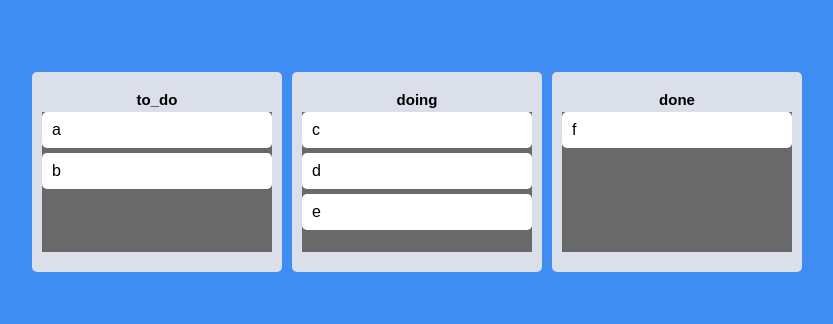
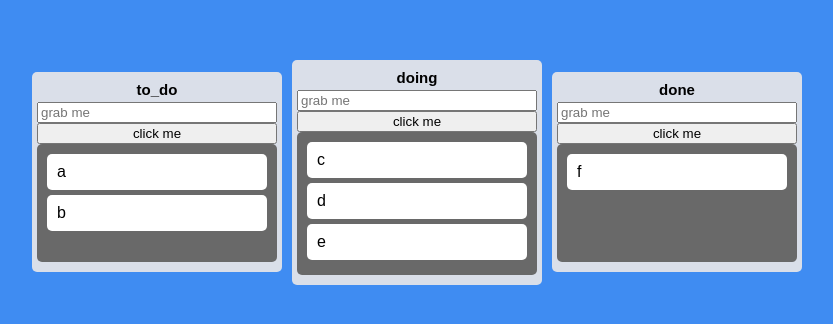
Before and after one commit to Sunnies-Memo/To-do-app-frontend, a React (Create React App) app: page /todos in a window 1280 px wide. Shown: the part 228-552 px from the top of the page, without its empty margins (223-1056 px from the left). Built offline with nearby package versions, Linux system fonts and the light colour scheme.

Commit message:
#7.13 Refs

```diff
--- a/src/components/Board.tsx
+++ b/src/components/Board.tsx
@@ -1,6 +1,6 @@
 import { Droppable } from "react-beautiful-dnd";
 import DragableCard from "./DragableCard";
-import React from "react";
+import React, { useRef } from "react";
 import { styled } from "styled-components";
 
 interface IAreaProps{
@@ -12,6 +12,8 @@ const Area = styled.div<IAreaProps>`
     background-color: ${props => props.isDraggingOver? "blue" : props.isDraggingFromThis? "red" : "dimgray"};
     flex-grow: 1;
     transition: background-color .3s ease-in-out;
+    padding: 10px;
+    border-radius: 5px;
 `
 const Title = styled.div`
     display: flex;
@@ -26,8 +28,7 @@ const Title = styled.div`
 const Wrapper = styled.div`
     width: 250px;
     background-color: ${props => props.theme.boardColor};
-    padding-top: 30px;
-    padding: 20px 10px;
+    padding: 10px 5px;
     border-radius: 5px;
     min-height: 200px;
     display: flex;
@@ -38,9 +39,18 @@ interface IBoardProps{
     boardId: string;
 }
 function Board({toDos,boardId}:IBoardProps){
+    const inputRef = useRef<HTMLInputElement>(null);
+    const onClick = () => {
+        inputRef.current?.focus();
+        setTimeout(()=>{
+            inputRef.current?.blur();
+        },5000)
+    }
     return(
         <Wrapper>
             <Title><span>{boardId}</span></Title>
+            <input ref={inputRef} placeholder="grab me"/>
+            <button onClick={onClick}>click me</button>
             <Droppable droppableId={boardId}>
                 {(magic,snapshot) =>
                 <Area
--- a/src/components/DragableCard.tsx
+++ b/src/components/DragableCard.tsx
@@ -1,11 +1,16 @@
 import React from "react";
 import { Draggable } from "react-beautiful-dnd";
 import { styled } from "styled-components";
-const Card = styled.div`
-  background-color: ${props => props.theme.cardColor};
+
+interface ICardProps{
+    isDragging:boolean;
+}
+const Card = styled.div<ICardProps>`
+  background-color: ${props => props.isDragging? "tomato" : props.theme.cardColor};
   padding: 10px 10px;
   border-radius: 5px;
   margin-bottom: 5px;
+  box-shadow: ${props => props.isDragging? "0px 4px 5px rgba( 0, 0, 0, 0.4)" : "none"};
 `
 
 interface IDragalbeCard{
@@ -15,8 +20,9 @@ interface IDragalbeCard{
 function DragableCard({todo, index}:IDragalbeCard){
     return(
         <Draggable key={todo} draggableId={todo} index={index}>
-            {(magic) =>
+            {(magic, snapshot) =>
             <Card
+                isDragging={snapshot.isDragging}
                 ref={magic.innerRef}
                 {...magic.draggableProps}
                 {...magic.dragHandleProps}
```
